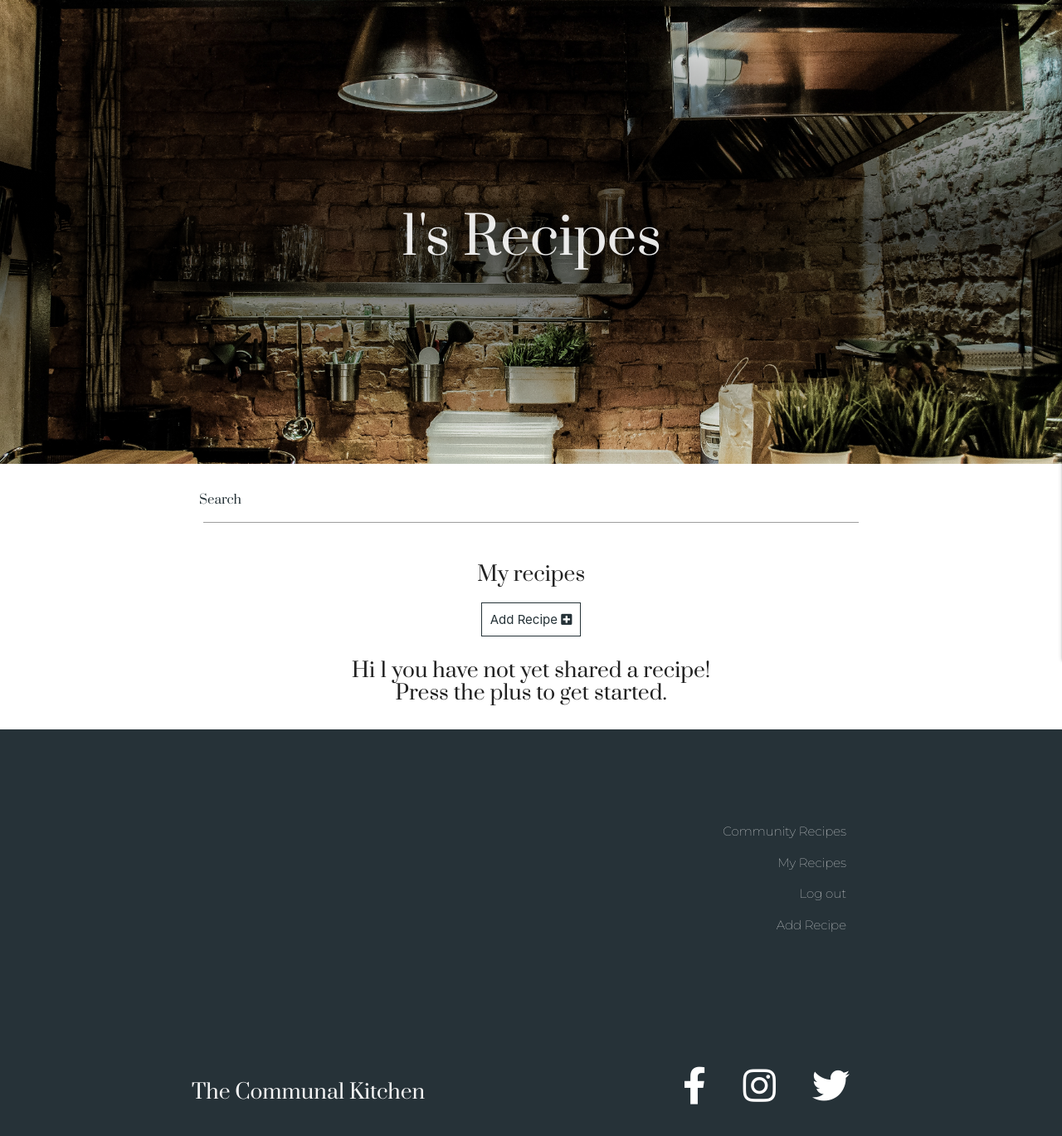
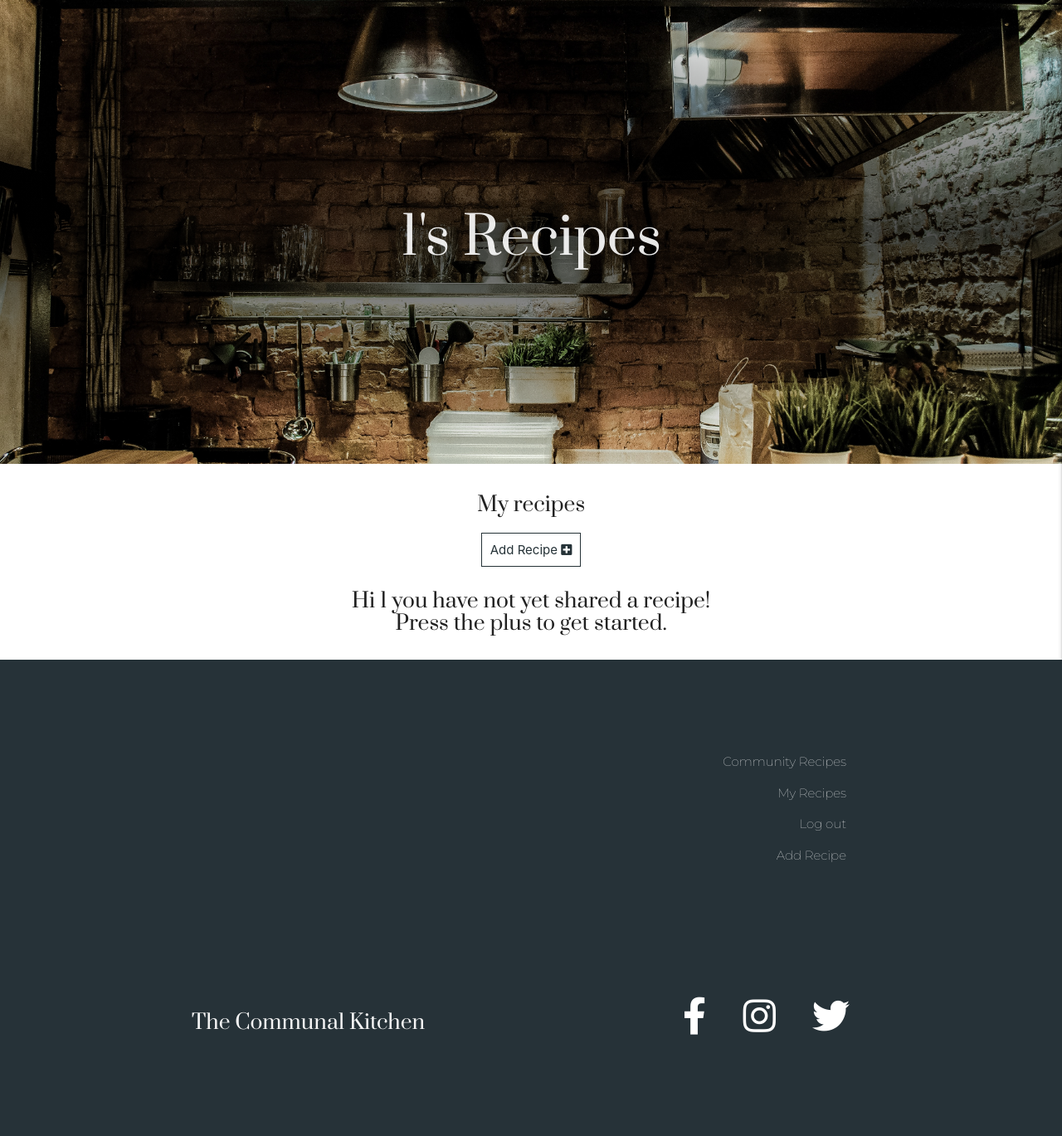
Before and after one commit to ConnorGray97/the_communal_kitchen, a Flask app: page /profile/1 in a window 1280 px wide. Shown: the part 65-1434 px from the top of the page at 83% size. After the commit the page ends 1312 px from the top, so only its background shows below. Run offline with Flask 2, Linux system fonts and the light colour scheme; the visitor is signed in with stand-in values (Sample User, id 1); data that the repository does not hold is empty; some libraries are stand-ins or nearby versions.

Commit message:
Remove search bar from profile

```diff
--- a/templates/profile.html
+++ b/templates/profile.html
@@ -10,19 +10,6 @@
     </div>
 </div>
 
-<!-- Search bar -->
-<section class="search">
-    <form class="col s12" action="{{ url_for('search') }}" method="POST">
-        <div class="row">
-            <input type="hidden" id="search_site" name="search_site" value="recipes.html">
-            <div class="input-field center-align search">
-                <input type="text" name="recipe_search" id="recipe_search">
-                <label for="recipe_search">Search</label>
-            </div>
-        </div>
-    </form>
-</section>
-<!-- Search bar -->
 
 <div class="row">
     <div class="col s12">
```
